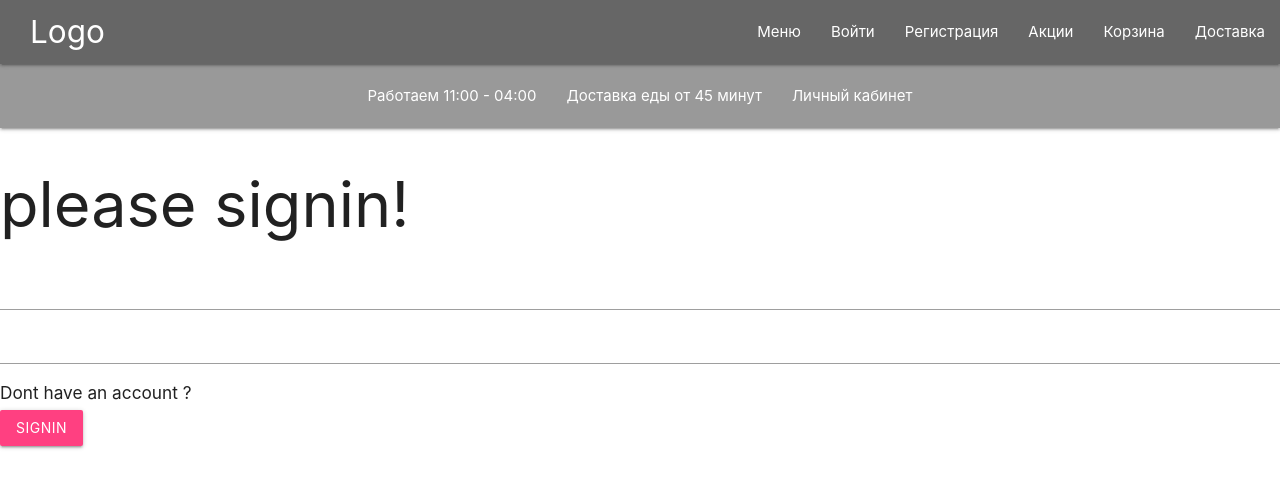
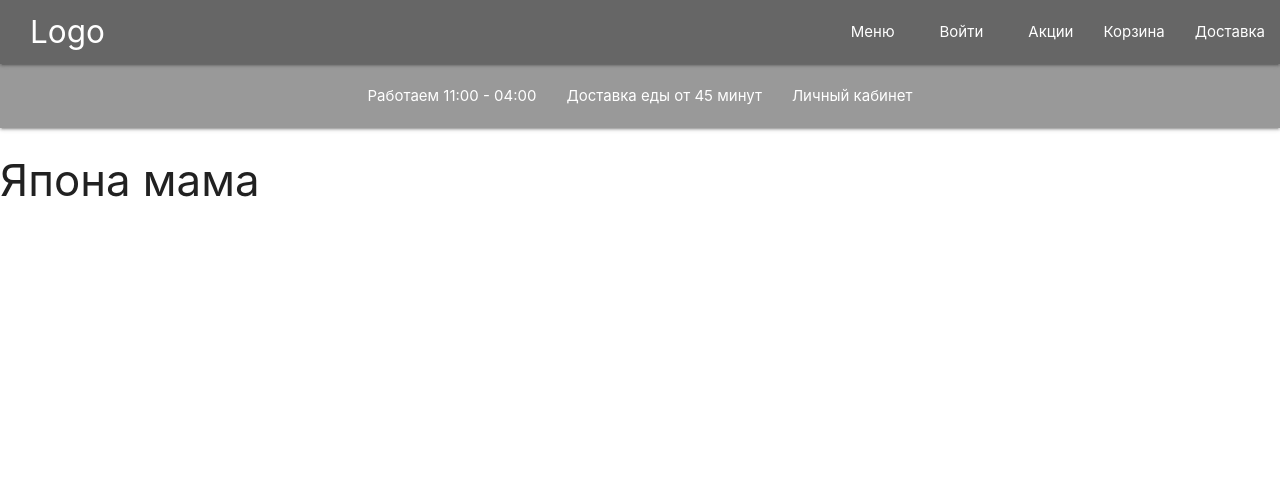
Before and after one commit to Rundomhaze/Yapona-Mama, a React (Create React App) app in the folder frontend/: page / in a window 1280 px wide. Shown: the top 488 px of the page. Built offline with nearby package versions, Linux system fonts and the light colour scheme.

Commit message:
add useNavigate

```diff
--- /dev/null
+++ b/frontend/src/features/app/App.jsx
@@ -0,0 +1,19 @@
+import React from "react";
+import { Routes, Route } from 'react-router-dom';
+import Navbar from "../navbar/Navbar";
+import MainComponent from '../main/MainComponent';
+import Auth from "../auth/Auth";
+
+function App() {
+
+  return (
+    <Routes>
+      <Route element={<Navbar />}>
+        <Route path="/" element={<MainComponent />} />
+        <Route path="/auth" element={<Auth />} />
+      </Route>
+    </Routes>
+  );
+}
+
+export default App;
--- a/frontend/src/features/main/App.jsx
+++ /dev/null
@@ -1,18 +0,0 @@
-import React from "react";
-import Navbar from "../navbar/Navbar";
-import Auth from "../auth/Auth";
-
-function App() {
-
-  return (
-    <>
-      <Navbar />
-      <div>
-
-      </div>
-      <Auth />
-    </>
-  );
-}
-
-export default App;
--- /dev/null
+++ b/frontend/src/features/main/MainComponent.jsx
@@ -0,0 +1,9 @@
+import React from "react";
+
+function MainComponent() {
+  return(
+    <h3>Япона мама</h3>
+  )
+}
+
+export default MainComponent;
--- a/frontend/src/features/navbar/Navbar.jsx
+++ b/frontend/src/features/navbar/Navbar.jsx
@@ -1,30 +1,34 @@
 import React from "react";
+import { Outlet, useNavigate, Link } from "react-router-dom";
 import './Navbar.css';
 
 function Navbar() {
   return (
     <>
+      {/* <Link to="/profile">Личный кабинет</Link> */}
+      {/* <button type="button" onClick={() => navigate('/profile')}>
+        Личный кабинет
+      </button> */}
       <div className="divnavbar">
         <nav>
           <div className="nav-wrapper sticky-nav">
             <a href="/" className="brand-logo">Logo</a>
             <a href="#" data-target="mobile-demo" className="sidenav-trigger"><i className="material-icons">menu</i></a>
             <ul className="right hide-on-med-and-down">
-              <li><a href="sass.html">Меню</a></li>
-              <li><a href="sass.html">Войти</a></li>
-              <li><a href="sass.html">Регистрация</a></li>
-              <li><a href="badges.html">Акции</a></li>
-              <li><a href="collapsible.html">Корзина</a></li>
-              <li><a href="mobile.html">Доставка</a></li>
+              <li><a href="/">Меню</a></li>
+              <li><a href="#"><Link to="/auth">Войти</Link></a></li>
+              <li><a href="/">Акции</a></li>
+              <li><a href="/">Корзина</a></li>
+              <li><a href="/">Доставка</a></li>
             </ul>
           </div>
         </nav>
 
         <ul className="sidenav" id="mobile-demo">
-          <li><a href="sass.html">Меню</a></li>
-          <li><a href="badges.html">Акции</a></li>
-          <li><a href="collapsible.html">Корзина</a></li>
-          <li><a href="mobile.html">Доставка</a></li>
+          <li><a href="/">Меню</a></li>
+          <li><a href="/">Акции</a></li>
+          <li><a href="/">Корзина</a></li>
+          <li><a href="/">Доставка</a></li>
         </ul>
       </div>
       <nav>
@@ -36,6 +40,7 @@ function Navbar() {
           </ul>
         </div>
       </nav>
+      <Outlet />
     </>
   )
 }
--- a/frontend/src/index.jsx
+++ b/frontend/src/index.jsx
@@ -1,15 +1,18 @@
 import React from 'react';
 import ReactDOM from 'react-dom/client';
+import { BrowserRouter } from 'react-router-dom';
+import { store } from './appStore/store';
+import { Provider } from 'react-redux';
+import App from './features/app/App';
 import './index.css';
-import {store} from './app/store';
-import { Provider } from 'react-redux';
-import App from './features/main/App';
 import 'materialize-css/dist/css/materialize.min.css';
 import 'materialize-css/dist/js/materialize.min';
 
 const root = ReactDOM.createRoot(document.getElementById('root'));
 root.render(
   <Provider store={store}>
-    <App />
+    <BrowserRouter>
+      <App />
+    </BrowserRouter>
   </Provider>
 );
```
Also changed, not shown: frontend/src/appStore/store.js (renamed from frontend/src/app/store.js).
